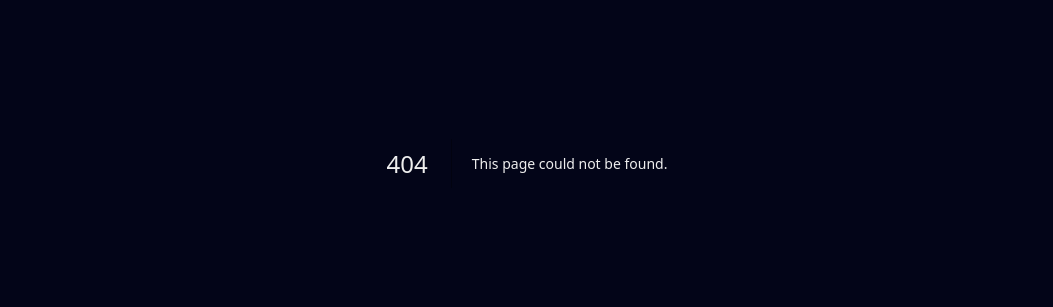
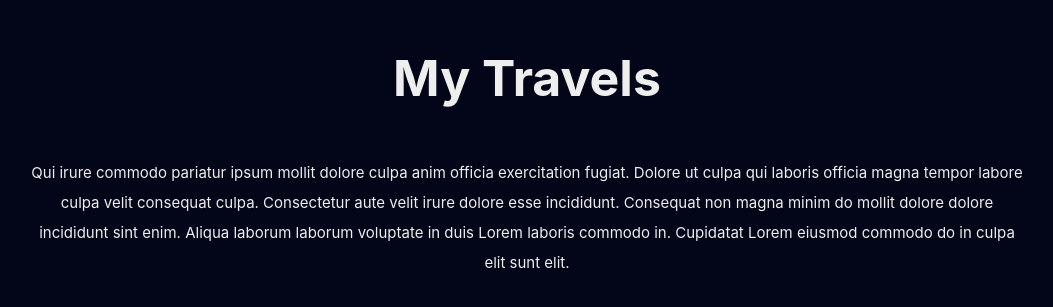
Before and after one commit to MarcosCunhaDev/my-travels, a Next.js app: page /about in a window 1280 px wide. Before the commit this address had no page. Shown: the part 237-544 px from the top of the page, without its empty margins (113-1166 px from the left). Built offline with nearby package versions, Linux system fonts and the light colour scheme.

Commit message:
Feat: create about page

```diff
--- a/src/components/LinkWrapper/styles.ts
+++ b/src/components/LinkWrapper/styles.ts
@@ -2,10 +2,10 @@ import styled from 'styled-components'
 
 export const Wrapper = styled.div`
   position: fixed;
-  z-index: 1100; //bigger than leaflet
+  z-index: 2000; //bigger than leaflet
   top: var(--medium);
   right: var(--medium);
-  color: var(--white);
+  color: #ffff;
   cursor: pointer;
 
   svg {
--- /dev/null
+++ b/src/pages/about.tsx
@@ -0,0 +1,8 @@
+import { NextPage } from 'next'
+import About from '@/templates/About'
+
+const AboutPage: NextPage = () => {
+  return <About />
+}
+
+export default AboutPage
--- /dev/null
+++ b/src/templates/About/index.tsx
@@ -0,0 +1,28 @@
+import LinkWrapper from '@/components/LinkWrapper'
+import { CloseOutline } from '@styled-icons/evaicons-outline'
+import React from 'react'
+import * as s from './styles'
+
+function About() {
+  return (
+    <s.Content>
+      <LinkWrapper href="/">
+        <CloseOutline size={32} aria-label="about" />
+      </LinkWrapper>
+      <s.Heading>My Travels</s.Heading>
+      <s.Body>
+        <p>
+          Qui irure commodo pariatur ipsum mollit dolore culpa anim officia
+          exercitation fugiat. Dolore ut culpa qui laboris officia magna tempor
+          labore culpa velit consequat culpa. Consectetur aute velit irure
+          dolore esse incididunt. Consequat non magna minim do mollit dolore
+          dolore incididunt sint enim. Aliqua laborum laborum voluptate in duis
+          Lorem laboris commodo in. Cupidatat Lorem eiusmod commodo do in culpa
+          elit sunt elit.{' '}
+        </p>
+      </s.Body>
+    </s.Content>
+  )
+}
+
+export default About
--- /dev/null
+++ b/src/templates/About/styles.ts
@@ -0,0 +1,25 @@
+import styled from 'styled-components'
+
+export const Content = styled.section`
+  display: flex;
+  align-items: center;
+  justify-content: center;
+  flex-direction: column;
+  height: 100vh;
+  max-width: var(--container);
+  margin: auto;
+  text-align: center;
+`
+
+export const Heading = styled.h1`
+  font-size: var(--large);
+  margin-bottom: var(--large);
+`
+
+export const Body = styled.div`
+  //serve para estilos do Body
+  p {
+    font-size: var(--small);
+    line-height: var(--medium);
+  }
+`
```
Also changed, not shown: src/pages/index.tsx (+10 -1 lines).
